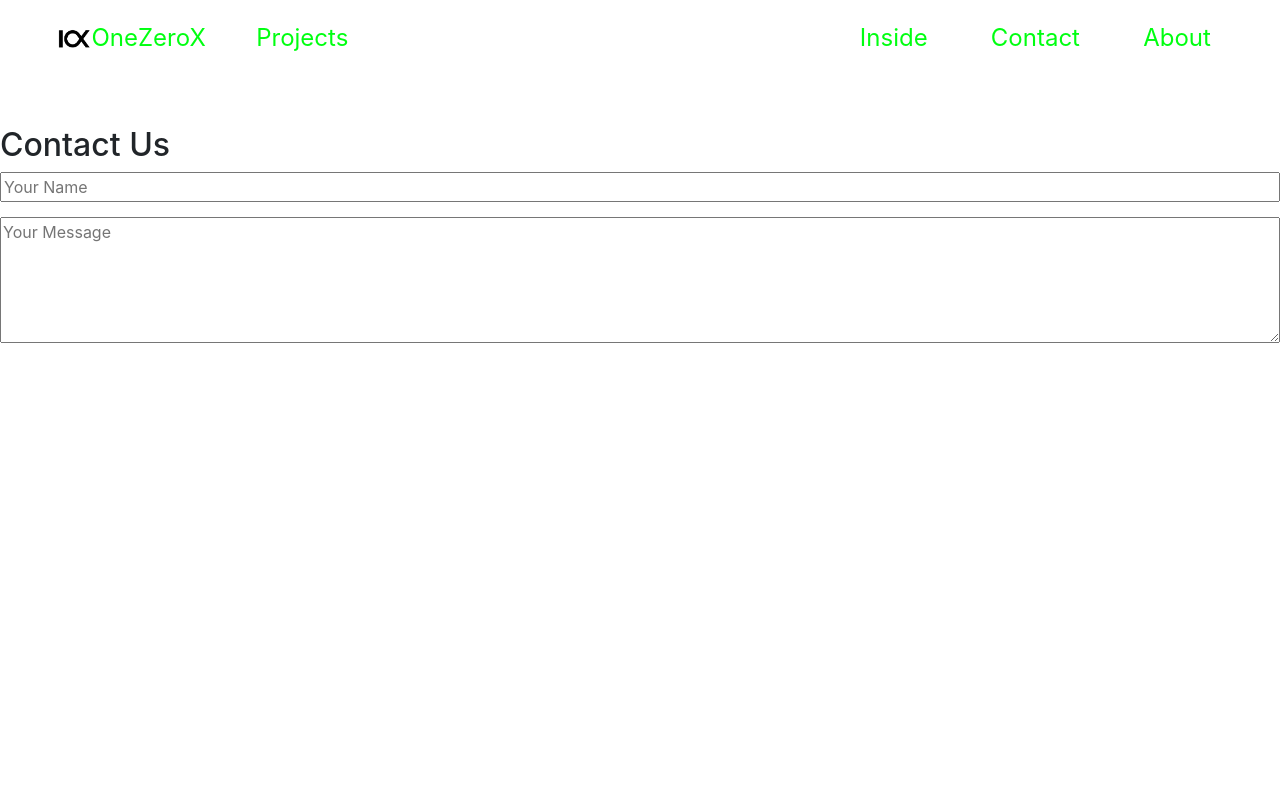
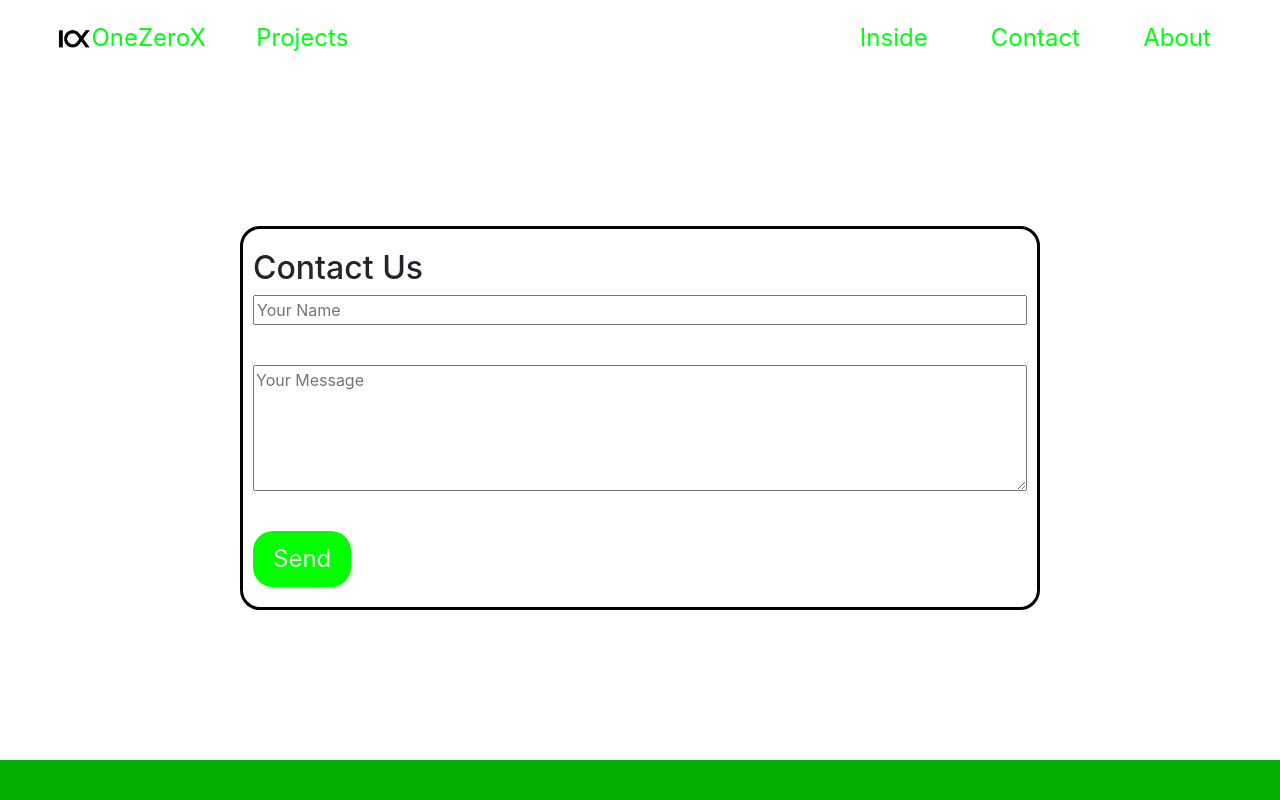
Before and after one commit to Heshan904/OneZeroX-frontend, a React (Create React App) app in the folder onezerox_frontend/: page /contact in a window 1280 px wide. Shown: the top 800 px of the page. Built offline with nearby package versions, Linux system fonts and the light colour scheme; the HTML template or start-up script is replaced by a standard one; a web font is replaced by a local one.

Commit message:
add stile

```diff
--- a/onezerox_frontend/src/pages/Contact.jsx
+++ b/onezerox_frontend/src/pages/Contact.jsx
@@ -37,7 +37,7 @@ function Contact() {
 
     <div className="mbox">
       <h2>Contact Us</h2>
-      <form ref={form} onSubmit={sendEmail} style={{ display: "flex", flexDirection: "column", gap: "15px" }}>
+      <form ref={form} onSubmit={sendEmail} style={{ display: "flex", flexDirection: "column", gap: "40px" }}>
         <input type="text" name="user_name" placeholder="Your Name" required />
         <textarea name="message" placeholder="Your Message" rows="5" required />
         <button type="submit" className="sbutton">Send</button>
--- a/onezerox_frontend/src/pages/contact.css
+++ b/onezerox_frontend/src/pages/contact.css
@@ -1,8 +1,29 @@
 .cmain{
-    height: 100vh;
+    height: fit-content;
     width: 100vw;
+    display: flex;
+    justify-content: center;
 }
 .mbox{
+    width: 800px;
+    border: solid black;
+    border-radius: 20px;
     height: fit-content;
-    margin-top: 50px;
+    padding: 20px 10px;
+    margin: 150px;
+    display: flex;
+    flex-direction: column;
+    align-content: center;
+
+
 }
+.sbutton{
+    border: none;
+    height: fit-content;
+    padding: 10px 20px;
+    background-color: rgb(0, 255, 0);
+    width: fit-content;
+    border-radius: 20px;
+    display: flex;
+    justify-content: center;
+}
```
